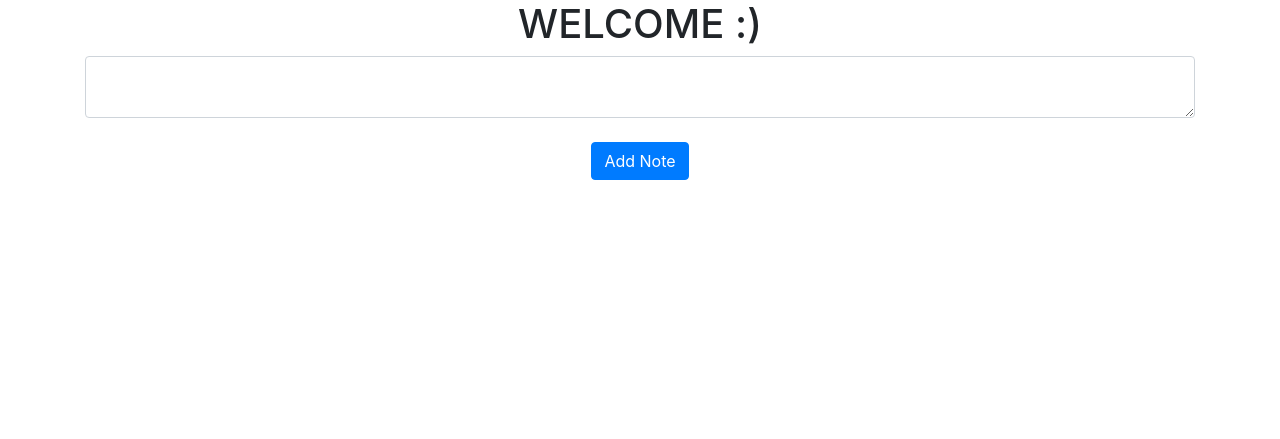
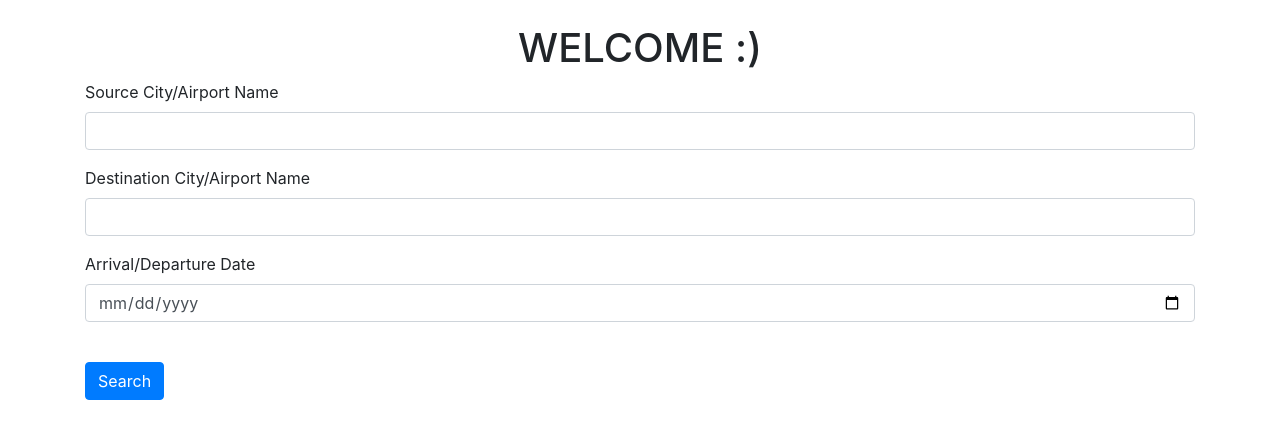
Before and after one commit to Sabahat-Sami/DatabasesFinalProject, a Flask app: page / in a window 1280 px wide. Shown: the part 56-495 px from the top of the page. Run offline with Flask 2, Linux system fonts and the light colour scheme; some libraries are stand-ins or nearby versions.

Commit message:
Updated home page

```diff
--- a/app/templates/home.html
+++ b/app/templates/home.html
@@ -1,12 +1,49 @@
 {% extends "base.html" %} {% block title %}<title>Home</title>{% endblock %} {% block content
 %}
+    <br>
 <h1 align="center">WELCOME :)</h1>
-
-<form method="POST">
-  <textarea name="RANDOM POST FORM BUTTON" id="PLACEHOLDER" class="form-control"></textarea>
-  <br />
-  <div align="center">
-    <button type="submit" class="btn btn-primary">Add Note</button>
-  </div>
-</form>
+{% if search == None %}
+    <form method="POST">
+      <div class="form-group">
+        <label for=source>Source City/Airport Name</label>
+        <input
+          type="text"
+          class="form-control"
+          id="email"
+          name="email"
+    {#      placeholder="Enter email"#}
+        />
+      </div>
+      <div class="form-group">
+        <label for=destination>Destination City/Airport Name</label>
+        <input
+          type="text"
+          class="form-control"
+          id="destination"
+          name="destination"
+    {#      placeholder="Enter password"#}
+        />
+      </div>
+        <div class="form-group">
+        <label for=date>Arrival/Departure Date</label>
+        <input
+          type="date"
+          class="form-control"
+          id="date"
+          name="date"
+          min="2022-11-27"
+          max="2025-12-31"
+    {#      placeholder="Enter email"#}
+        />
+      </div>
+      <br />
+      <button type="submit" class="btn btn-primary">Search</button>
+    </form>
+{% else %}
+    {% for e in search %}
+        <div>
+            {{e}}
+        </div>
+    {% endfor %}
+{% endif %}
 {% endblock %}
--- a/app/views.py
+++ b/app/views.py
@@ -1,7 +1,4 @@
-from flask import Blueprint, render_template, request, flash, jsonify, redirect, url_for,session
-
-
-
+from flask import Blueprint, render_template, request, flash, jsonify, redirect, url_for, session
 
 views = Blueprint('views', __name__)
 
@@ -9,5 +6,18 @@ views = Blueprint('views', __name__)
 @views.route('/', methods=['GET', 'POST'])
 # @login_required
 def home():
-    print(session)
-    return render_template('home.html', user=session)
+    if request.method == "POST":
+        source = request.form.get('source')
+        destination = request.form.get('destination')
+        date = request.form.get('date')
+
+        search = []
+        ############################
+        # fetch data and display on front page(probably collect in a list and on home.html
+        # if list not empty, then display
+        ############################
+        if not search:
+            flash("No flights found!", category='error')
+        return render_template('home.html', user=session, search=search)
+
+    return render_template('home.html', user=session, search=None)
```
